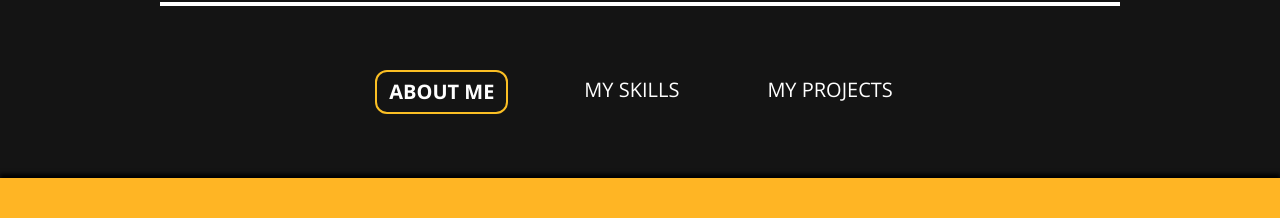
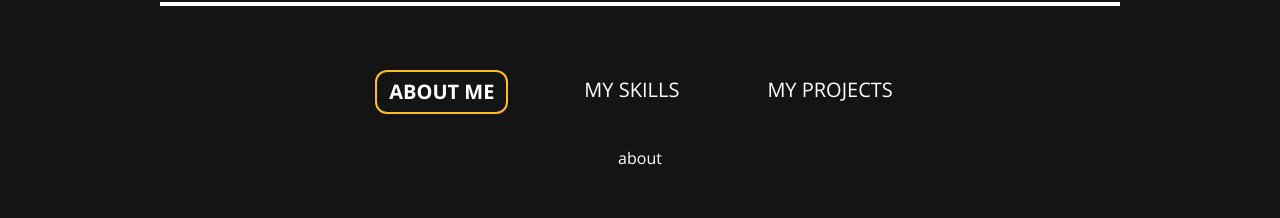
Before and after one commit to rafael-lua/rafael-lua.github.io, a Nuxt app: page / in a window 1280 px wide. Shown: the part 582-800 px from the top of the page. Built offline with nearby package versions, Linux system fonts and the light colour scheme; some icons are missing.

Commit message:
update content section with the submenus components

```diff
--- a/components/content/ContentAbout.vue
+++ b/components/content/ContentAbout.vue
@@ -1,5 +1,5 @@
 <template>
-  <div></div>
+  <div>about</div>
 </template>
 
 <script>
--- a/components/content/ContentProjects.vue
+++ b/components/content/ContentProjects.vue
@@ -1,5 +1,5 @@
 <template>
-  <div></div>
+  <div>projects</div>
 </template>
 
 <script>
--- a/components/content/ContentSkills.vue
+++ b/components/content/ContentSkills.vue
@@ -1,5 +1,5 @@
 <template>
-  <div></div>
+  <div>skills</div>
 </template>
 
 <script>
--- a/components/sections/ContentSection.vue
+++ b/components/sections/ContentSection.vue
@@ -1,6 +1,6 @@
 <template>
-  <div class="my-16 flex justify-center">
-    <nav class="flex gap-x-16 uppercase">
+  <div class="my-16 flex flex-col items-center">
+    <nav class="flex gap-x-16 uppercase mb-8">
       <div
         tabindex="0"
         class="px-3 py-1.5 text-xl cursor-pointer transform hover:scale-105"
@@ -28,12 +28,27 @@
         my projects
       </div>
     </nav>
+    <div>
+      <ContentAbout v-show="selected === 'about'" />
+      <ContentSkills v-show="selected === 'skills'" />
+      <ContentProjects v-show="selected === 'projects'" />
+    </div>
   </div>
 </template>
 
 <script>
+import ContentAbout from '@/components/content/ContentAbout.vue'
+import ContentSkills from '@/components/content/ContentSkills.vue'
+import ContentProjects from '@/components/content/ContentProjects.vue'
+
 export default {
   name: 'ContentSection',
+
+  components: {
+    ContentAbout,
+    ContentSkills,
+    ContentProjects,
+  },
 
   data() {
     return {
```
